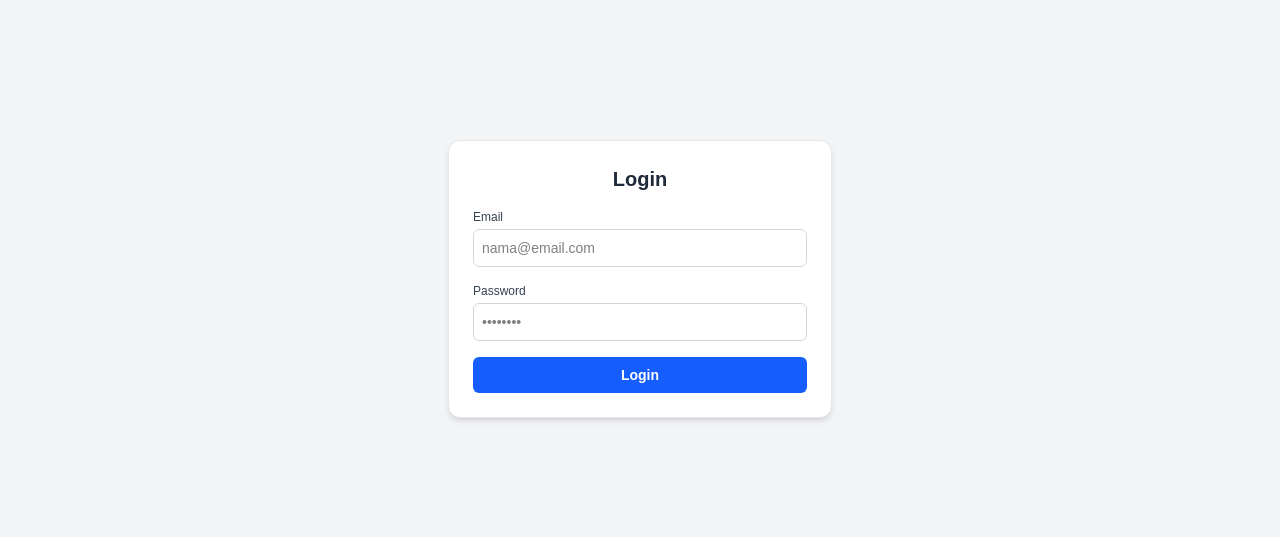
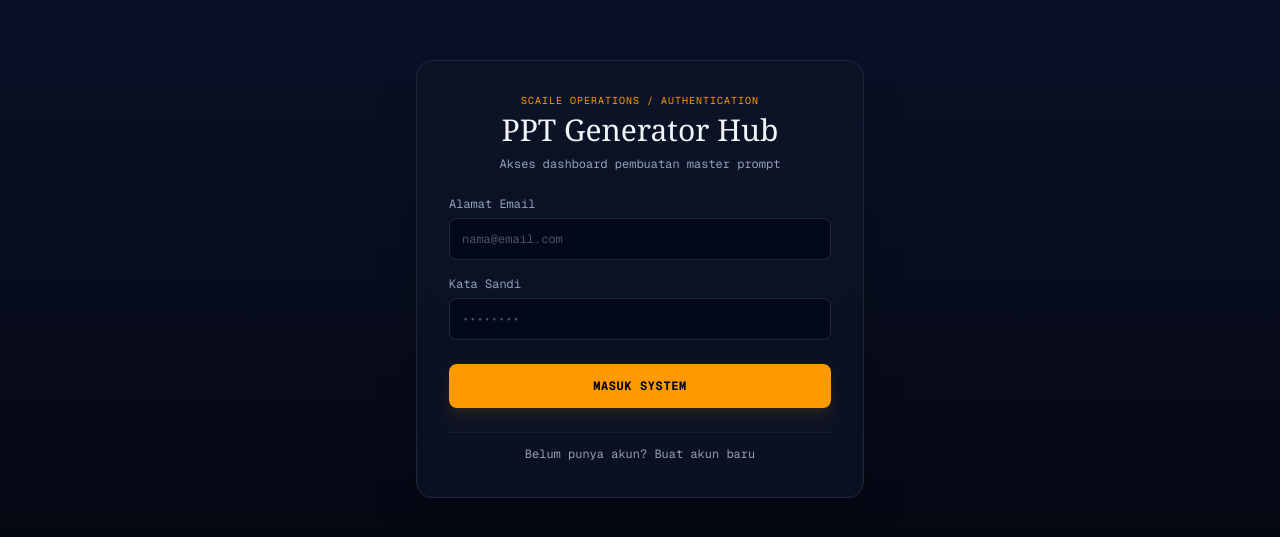
Before and after one commit to tsabit-ar/dashboard-rag, a Next.js app: page / in a window 1280 px wide. Shown: the part 121-658 px from the top of the page. Built offline with nearby package versions, Linux system fonts and the light colour scheme; no server answers.

Commit message:
Styling Login

```diff
--- a/app/page.tsx
+++ b/app/page.tsx
@@ -9,72 +9,115 @@ export default function LoginPage() {
   const [password, setPassword] = useState('');
   const [loading, setLoading] = useState(false);
   const [errorMsg, setErrorMsg] = useState('');
+  const [isSignUp, setIsSignUp] = useState(false);
   const router = useRouter();
 
-  const handleLogin = async (e: React.FormEvent) => {
+  const handleAuth = async (e: React.FormEvent) => {
     e.preventDefault();
     setLoading(true);
     setErrorMsg('');
 
+    try {
+      if (isSignUp) {
+        const { error } = await supabase.auth.signUp({
+          email,
+          password,
+        });
+        if (error) throw error;
+        setErrorMsg('Registrasi berhasil! Silakan cek email Anda atau coba login.');
+      } else {
         const { error } = await supabase.auth.signInWithPassword({
           email,
           password,
         });
-
-    if (error) {
-      setErrorMsg(error.message);
+        if (error) throw error;
+        router.push('/dashboard');
+      }
+    } catch (err: any) {
+      setErrorMsg(err.message || 'Terjadi kesalahan autentikasi.');
+    } finally {
       setLoading(false);
-    } else {
-      router.push('/dashboard');
     }
   };
 
   return (
-    <main className="flex min-h-screen items-center justify-center bg-gray-100 p-4">
-      <form
-        onSubmit={handleLogin}
-        className="w-full max-w-sm space-y-4 rounded-xl bg-white p-6 shadow-md border border-gray-200"
-      >
-        <h1 className="text-center text-xl font-bold text-gray-800">Login</h1>
+    <div className="min-h-screen bg-gradient-to-b from-[#0b132b] via-[#080d1e] to-[#04060d] flex items-center justify-center p-6 text-slate-200">
+      <div className="w-full max-w-md bg-slate-900/60 border border-slate-800 p-8 rounded-2xl backdrop-blur-md shadow-2xl space-y-6">
+        {/* Header */}
+        <div className="text-center">
+          <span className="font-mono text-[10px] text-amber-500 tracking-widest uppercase block mb-1">
+            SCAILE OPERATIONS / AUTHENTICATION
+          </span>
+          <h1 className="font-serif text-3xl text-slate-100 font-normal">
+            PPT Generator Hub
+          </h1>
+          <p className="font-mono text-xs text-slate-400 mt-2">
+            {isSignUp ? 'Buat akun baru untuk memulai' : 'Akses dashboard pembuatan master prompt'}
+          </p>
+        </div>
 
+        {/* Error / Alert Message */}
         {errorMsg && (
-          <div className="rounded bg-red-100 p-2 text-xs text-red-600 border border-red-200">
+          <div className="p-3 bg-amber-500/10 border border-amber-500/30 rounded-lg text-center font-mono text-xs text-amber-400">
             {errorMsg}
           </div>
         )}
 
+        {/* Form */}
+        <form onSubmit={handleAuth} className="space-y-4">
           <div>
-          <label className="block text-xs font-medium text-gray-700">Email</label>
+            <label className="block font-mono text-xs text-slate-400 mb-1.5">
+              Alamat Email
+            </label>
             <input
               type="email"
               required
               value={email}
               onChange={(e) => setEmail(e.target.value)}
-            className="mt-1 w-full rounded-md border border-gray-300 p-2 text-sm text-black focus:outline-none focus:ring-2 focus:ring-blue-500"
               placeholder="nama@email.com"
+              className="w-full bg-slate-950/80 border border-slate-800 rounded-lg p-3 font-mono text-xs text-slate-200 placeholder-slate-600 focus:outline-none focus:border-amber-500/50 focus:ring-1 focus:ring-amber-500/50 transition-all"
             />
           </div>
 
           <div>
-          <label className="block text-xs font-medium text-gray-700">Password</label>
+            <label className="block font-mono text-xs text-slate-400 mb-1.5">
+              Kata Sandi
+            </label>
             <input
               type="password"
               required
               value={password}
               onChange={(e) => setPassword(e.target.value)}
-            className="mt-1 w-full rounded-md border border-gray-300 p-2 text-sm text-black focus:outline-none focus:ring-2 focus:ring-blue-500"
               placeholder="••••••••"
+              className="w-full bg-slate-950/80 border border-slate-800 rounded-lg p-3 font-mono text-xs text-slate-200 placeholder-slate-600 focus:outline-none focus:border-amber-500/50 focus:ring-1 focus:ring-amber-500/50 transition-all"
             />
           </div>
 
           <button
             type="submit"
             disabled={loading}
-          className="w-full rounded-md bg-blue-600 py-2 text-sm font-semibold text-white hover:bg-blue-700 disabled:opacity-50 transition-colors"
+            className="w-full bg-amber-500 hover:bg-amber-400 disabled:bg-slate-800 disabled:text-slate-500 text-slate-950 font-mono text-xs font-bold py-3.5 rounded-lg transition-all uppercase tracking-wider shadow-lg shadow-amber-500/10 mt-2"
           >
-          {loading ? 'Memproses...' : 'Login'}
+            {loading ? 'Authenticating...' : isSignUp ? 'Daftar Akun' : 'Masuk System'}
           </button>
         </form>
-    </main>
+
+        {/* Toggle Login/SignUp */}
+        <div className="text-center pt-2 border-t border-slate-800/60">
+          <button
+            type="button"
+            onClick={() => {
+              setIsSignUp(!isSignUp);
+              setErrorMsg('');
+            }}
+            className="font-mono text-xs text-slate-400 hover:text-amber-400 transition-colors"
+          >
+            {isSignUp
+              ? 'Sudah punya akun? Masuk di sini'
+              : 'Belum punya akun? Buat akun baru'}
+          </button>
+        </div>
+      </div>
+    </div>
   );
 }
```
Lines whose indentation alone changed are shown as unchanged.
